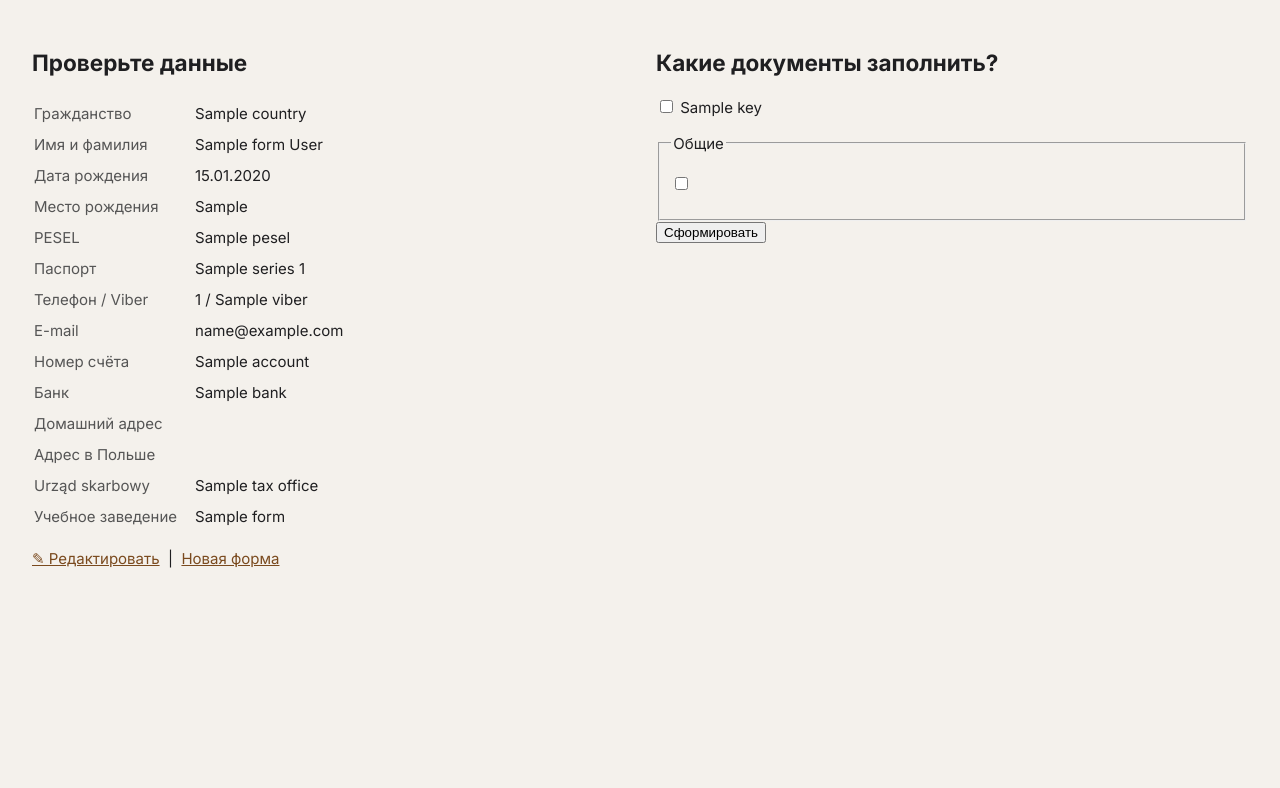
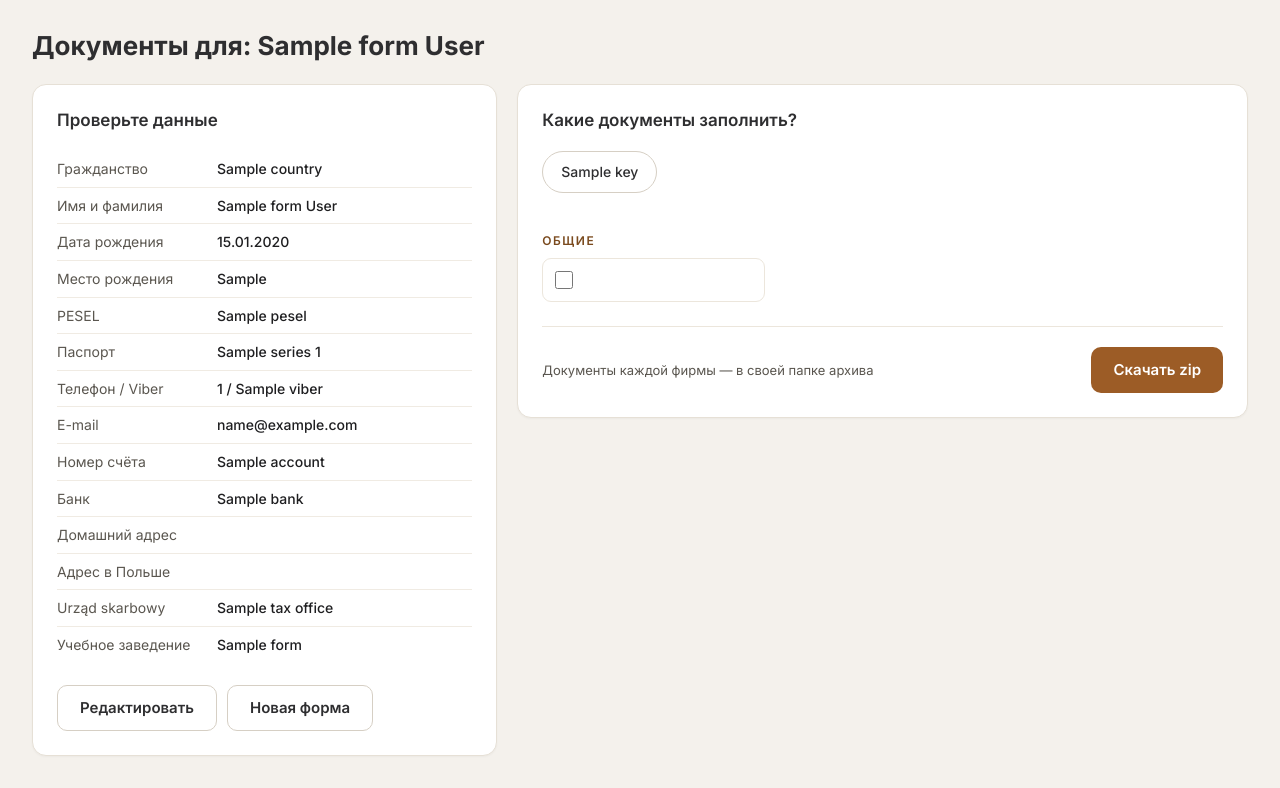
Before and after one commit to PavelHorishny/paper-filler, a Spring app: template src/main/resources/templates/documents.html in a window 1280 px wide. Shown: the part 71-859 px from the top of the page. Before the commit the page ends 639 px from the top, so only its background shows below. Run offline with Thymeleaf, Linux system fonts and the light colour scheme; the template is opened without the code that fills it: most values are stand-ins (such as "Sample title", 1, 10 or a date in 2020); data that the repository does not hold is empty; some of the project's set-up classes (security, data sources, template engines, error pages and the like) are left out, and stand-ins take their place.

Commit message:
branding

```diff
--- a/src/main/resources/static/css/style.css
+++ b/src/main/resources/static/css/style.css
@@ -86,11 +86,6 @@ a { color: var(--copper-dark); }
 .btn-ghost:hover { border-color: var(--gold); color: #FFFFFF; }
 
 
-.preview th { text-align: left; padding: 4px 16px 4px 0; color: #555; font-weight: normal; }
-.preview td { padding: 4px 0; }
-.ok { color: #2a7; font-weight: bold; }
-
-
 #whatsNew {
     max-width: 520px;
     border: 0;
@@ -102,14 +97,89 @@ a { color: var(--copper-dark); }
 #whatsNew h2 { margin: 0 0 14px; font-size: 20px; color: var(--graphite); }
 #whatsNew ul { margin: 0 0 20px; padding-left: 20px; }
 #whatsNew li { margin-bottom: 8px; white-space: pre-line; }
-.page { display: flex; gap: 2rem; align-items: flex-start; }
-.page-left, .page-right { flex: 1; }
 
-.companies { display: flex; gap: 1rem; }
-.company { flex: 1; }
+/* ========== Страница документов ========== */
+.page-title { margin: 0 0 20px; font-size: 26px; font-weight: 700; color: var(--graphite); }
 
-@media (max-width: 900px) {
-    .page, .companies { flex-direction: column; }
+.doc-page { display: flex; flex-wrap: wrap; gap: 20px; align-items: flex-start; }
+.doc-page__left  { flex: 1 1 380px; min-width: 0; }
+.doc-page__right { flex: 2 1 560px; min-width: 0; }
+
+.card {
+    background: var(--card);
+    border: 1px solid var(--border-soft);
+    border-radius: 14px;
+    padding: 24px;
+    box-shadow: 0 1px 2px rgba(46, 46, 48, 0.04);
+}
+.card-title { margin: 0 0 18px; font-size: 17px; font-weight: 600; color: var(--graphite); }
+
+/* таблица проверки данных */
+.preview { width: 100%; border-collapse: collapse; font-size: 14px; }
+.preview th {
+    width: 160px;
+    padding: 8px 16px 8px 0;
+    text-align: left;
+    vertical-align: top;
+    font-weight: 400;
+    color: var(--muted);
+}
+.preview td { padding: 8px 0; font-weight: 500; }
+.preview tr + tr { border-top: 1px solid #F0EBE3; }
+
+.card-actions { display: flex; flex-wrap: wrap; gap: 10px; margin-top: 22px; }
+
+/* сообщение «готово» */
+.notice {
+    margin: 0 0 20px;
+    padding: 12px 16px;
+    border-radius: 10px;
+    background: #EAF5EE;
+    color: #1E6B3A;
+    font-weight: 500;
+}
+
+/* документы по фирмам */
+.companies { display: flex; flex-wrap: wrap; gap: 16px; margin: 20px 0; }
+.company { flex: 1 1 240px; min-width: 0; margin: 0; padding: 0; border: 0; }
+.company[hidden] { display: none; }
+.company > legend,
+.group-title {
+    padding: 0;
+    margin: 0 0 8px;
+    font-size: 12px;
+    font-weight: 600;
+    letter-spacing: 1.5px;
+    text-transform: uppercase;
+    color: var(--copper-dark);
+}
+.doc-list { display: flex; flex-direction: column; gap: 6px; }
+.doc-grid { display: grid; grid-template-columns: repeat(auto-fill, minmax(220px, 1fr)); gap: 6px; }
+
+.doc {
+    display: flex;
+    align-items: center;
+    gap: 12px;
+    min-height: 44px;
+    padding: 0 12px;
+    border: 1px solid #ECE6DC;
+    border-radius: var(--radius);
+    font-size: 14px;
+    cursor: pointer;
+}
+.doc:hover { border-color: var(--border); }
+.doc input { width: 18px; height: 18px; margin: 0; accent-color: var(--copper); }
+.doc .req { margin-left: auto; font-size: 11px; color: var(--muted); }
+
+.doc-footer {
+    display: flex;
+    align-items: center;
+    justify-content: space-between;
+    flex-wrap: wrap;
+    gap: 12px;
+    margin-top: 24px;
+    padding-top: 20px;
+    border-top: 1px solid #ECE6DC;
 }
 
 /* ========== Список подсказок ========== */
--- a/src/main/resources/templates/documents.html
+++ b/src/main/resources/templates/documents.html
@@ -11,74 +11,79 @@
 <body>
 <div th:replace="~{fragments/header :: header(true)}"></div>
 <main class="page-main">
-<p th:if="${param.done}" class="ok">Документы сформированы ✔</p>
-<div class="page">
+    <p th:if="${param.done}" class="notice">Документы сформированы ✔</p>
 
-    <div class="page-left">
-        <h2>Проверьте данные</h2>
+    <h1 class="page-title" th:text="|Документы для: ${form.name} ${form.surname}|">Документы для: …</h1>
+
+    <div class="doc-page">
+
+        <section class="card doc-page__left">
+            <h2 class="card-title">Проверьте данные</h2>
             <table class="preview">
-            <tr><th>Гражданство</th>  <td th:text="${form.citizenship?.country}"></td></tr>
-            <tr><th>Имя и фамилия</th><td th:text="|${form.name} ${form.surname}|"></td></tr>
+                <tr><th>Гражданство</th>    <td th:text="${form.citizenship?.country}"></td></tr>
+                <tr><th>Имя и фамилия</th>  <td th:text="|${form.name} ${form.surname}|"></td></tr>
                 <tr><th>Дата рождения</th>
                     <td><span th:if="${form.birthDate}" th:text="${#temporals.format(form.birthDate, 'dd.MM.yyyy')}"></span></td></tr>
-            <tr><th>Место рождения</th><td th:text="${form.birthPlace}"></td></tr>
-            <tr><th>PESEL</th>         <td th:text="${form.pesel}"></td></tr>
-            <tr><th>Паспорт</th>       <td th:text="|${form.passport.series} ${form.passport.number}|"></td></tr>
+                <tr><th>Место рождения</th> <td th:text="${form.birthPlace}"></td></tr>
+                <tr><th>PESEL</th>          <td th:text="${form.pesel}"></td></tr>
+                <tr><th>Паспорт</th>        <td th:text="|${form.passport.series} ${form.passport.number}|"></td></tr>
                 <tr><th>Телефон / Viber</th><td th:text="|${form.phoneNumber} / ${form.viber}|"></td></tr>
-            <tr><th>E-mail</th>        <td th:text="${form.email}"></td></tr>
-            <tr><th>Номер счёта</th>   <td th:text="${form.account}"></td></tr>
-            <tr><th>Банк</th><td th:text="${form.bank}"></td></tr>
-            <tr><th>Домашний адрес</th><td th:text="${form.homeAddress.shortAddress()}"></td></tr>
-            <tr><th>Адрес в Польше</th><td th:text="${form.localAddress.shortAddress()}"></td></tr>
-            <tr><th>Urząd skarbowy</th><td th:text="${form.taxOffice?.label}"></td></tr>
+                <tr><th>E-mail</th>         <td th:text="${form.email}"></td></tr>
+                <tr><th>Номер счёта</th>    <td th:text="${form.account}"></td></tr>
+                <tr><th>Банк</th>           <td th:text="${form.bank}"></td></tr>
+                <tr><th>Домашний адрес</th> <td th:text="${form.homeAddress.shortAddress()}"></td></tr>
+                <tr><th>Адрес в Польше</th> <td th:text="${form.localAddress.shortAddress()}"></td></tr>
+                <tr><th>Urząd skarbowy</th> <td th:text="${form.taxOffice?.label}"></td></tr>
                 <tr th:if="${form.student}"><th>Учебное заведение</th><td th:text="${form.schoolName}"></td></tr>
             </table>
 
-        <p>
-            <a th:href="@{/edit}">✎ Редактировать</a>
-            &nbsp;|&nbsp;
-            <a th:href="@{/}">Новая форма</a>
-        </p>
+            <div class="card-actions">
+                <a th:href="@{/edit}" class="btn btn-secondary">Редактировать</a>
+                <a th:href="@{/}" class="btn btn-secondary">Новая форма</a>
             </div>
+        </section>
 
-    <div class="page-right">
-        <h2>Какие документы заполнить?</h2>
+        <section class="card doc-page__right">
+            <h2 class="card-title">Какие документы заполнить?</h2>
+
             <form th:action="@{/documents}" method="post">
 
-            <p>
-                <label th:each="entry : ${companyDocs}">
+                <div class="pills">
+                    <label class="pill" th:each="entry : ${companyDocs}">
                         <input type="checkbox" class="company-toggle" th:value="${entry.key}">
                         <span th:text="${entry.key}">APT</span>
                     </label>
-            </p>
+                </div>
 
                 <div class="companies">
                     <fieldset class="company" th:each="entry : ${companyDocs}"
                               th:data-company="${entry.key}" hidden disabled>
                         <legend th:text="${entry.key}">APT</legend>
-                    <p th:each="d : ${entry.value}">
-                        <label>
+                        <div class="doc-list">
+                            <label class="doc" th:each="d : ${entry.value}">
                                 <input type="checkbox" name="docs" th:value="${d.id()}" th:checked="${d.required()}">
                                 <span th:text="${d.id()}"></span>
+                                <small class="req" th:if="${d.required()}">обяз.</small>
                             </label>
-                    </p>
+                        </div>
                     </fieldset>
                 </div>
 
-            <fieldset class="company">
-                <legend>Общие</legend>
-                <p th:each="d : ${commonDocs}">
-                    <label>
+                <p class="group-title">Общие</p>
+                <div class="doc-grid">
+                    <label class="doc" th:each="d : ${commonDocs}">
                         <input type="checkbox" name="docs" th:value="${d.id()}" th:checked="${d.required()}">
                         <span th:text="${d.id()}"></span>
+                        <small class="req" th:if="${d.required()}">обяз.</small>
                     </label>
-                </p>
-            </fieldset>
-
-            <button type="submit">Сформировать</button>
-        </form>
                 </div>
 
+                <div class="doc-footer">
+                    <span class="action-bar__hint">Документы каждой фирмы — в своей папке архива</span>
+                    <button type="submit" class="btn btn-primary">Скачать zip</button>
+                </div>
+            </form>
+        </section>
     </div>
 </main>
 <script th:src="@{/js/documents.js}"></script>
--- a/src/main/resources/templates/form.html
+++ b/src/main/resources/templates/form.html
@@ -250,8 +250,6 @@
                 </fieldset>
             </div>
         </div>
-
-        <button type="submit">Отправить</button>
     </form>
 </main>
 <div class="action-bar">
```
Lines whose indentation alone changed are shown as unchanged.
